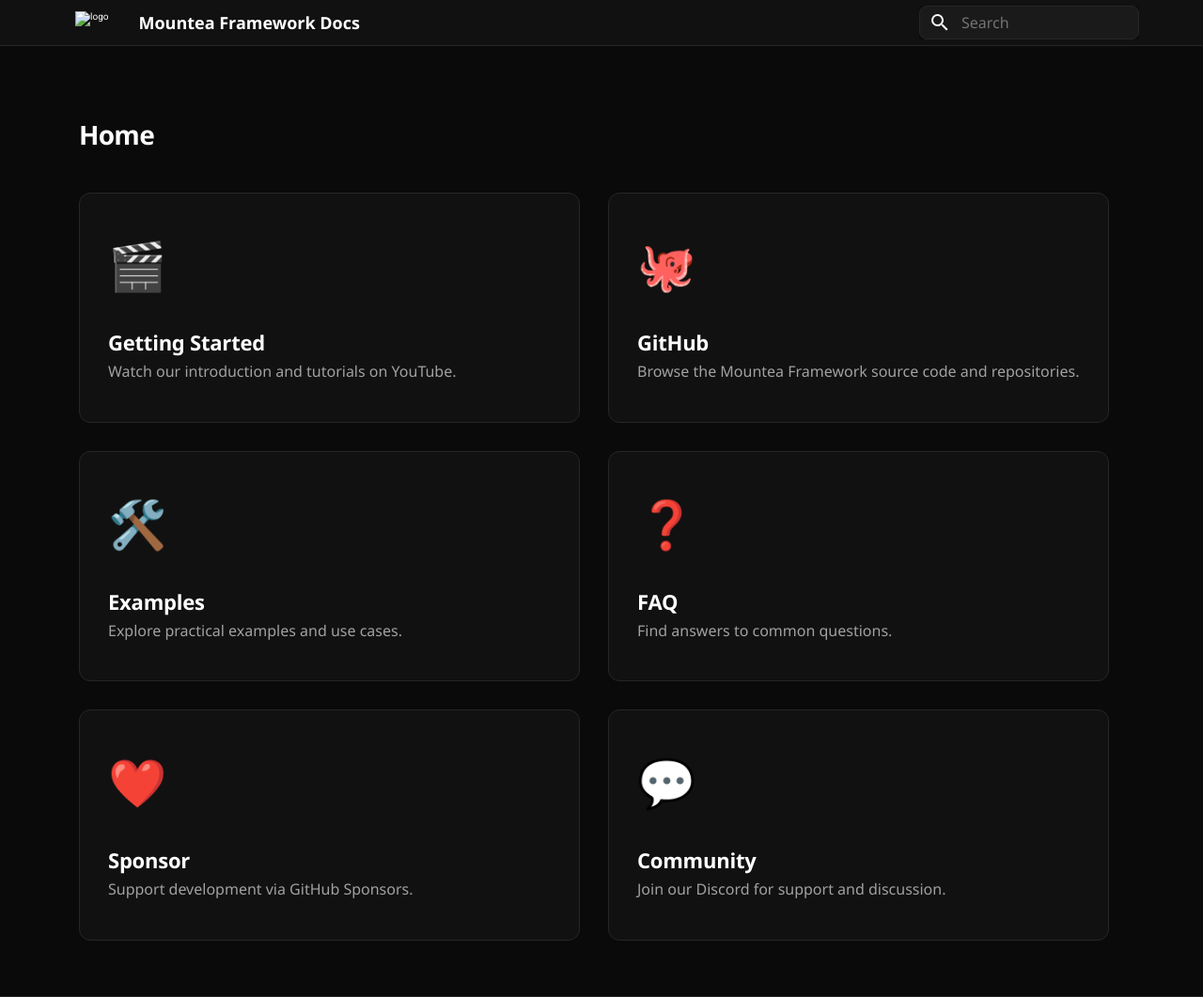
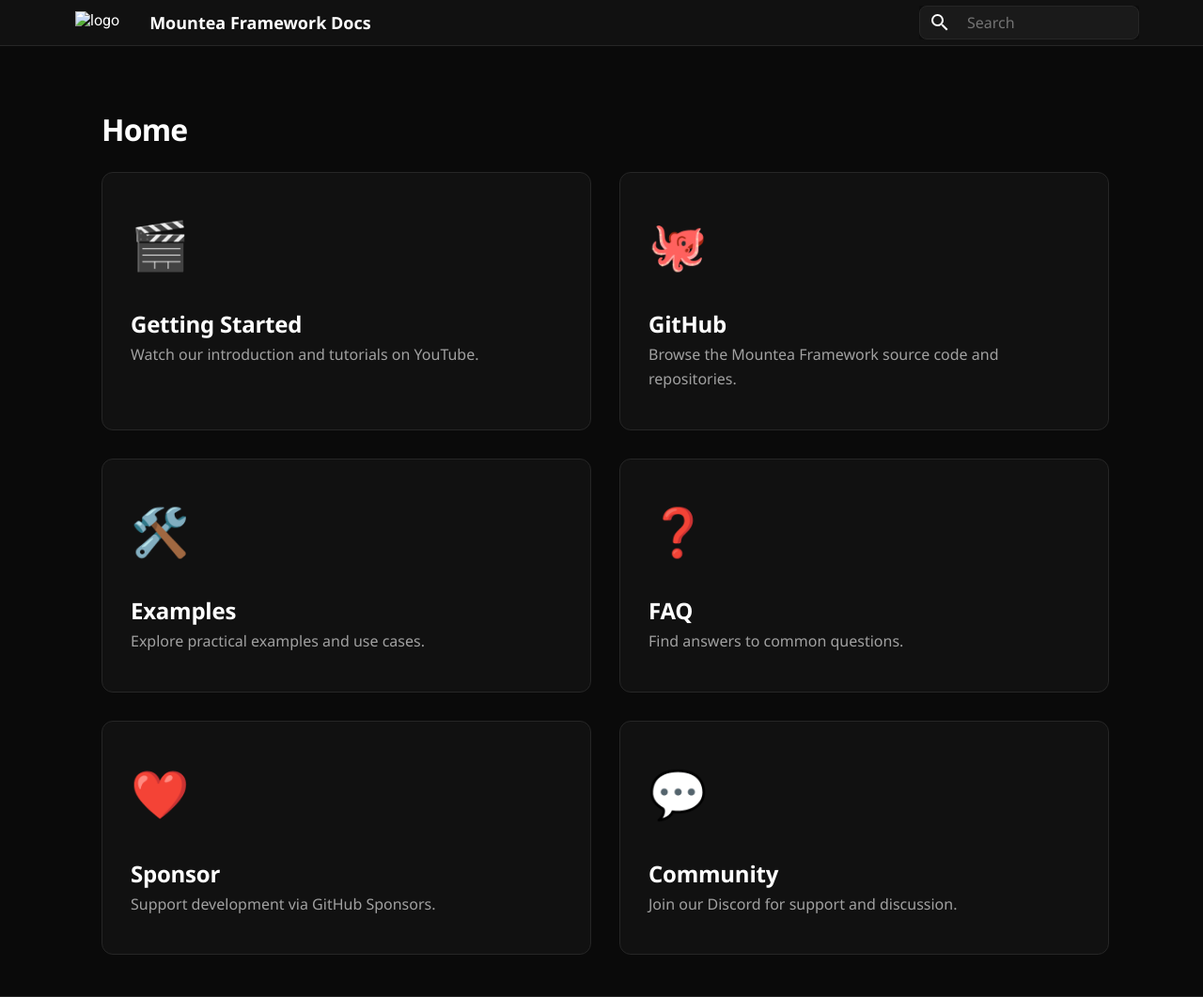
Before and after one commit to Mountea-Framework/MounteaFrameworkWebsite, an MkDocs documentation site: the page built from docs_src/index.md, in a window 1280 px wide and 1061 px high. Shown: the whole window at 94% size. Built offline with MkDocs 1.6.1 and Material for MkDocs 9.7.7, drawn with Linux system fonts in a browser that asks for light colours; old or Windows-style settings are respelled for this version of MkDocs.

Commit message:
Refactor and enhance custom CSS for docs site
Reorganized and expanded CSS variables, improved navigation and card styles, enhanced responsive design, and unified typography and spacing across breakpoints. Added new variables for transitions and gradients, streamlined selectors, and improved code, table, and admonition styling for better readability and maintainability.

```diff
--- a/docs_src/stylesheets/custom.css
+++ b/docs_src/stylesheets/custom.css
@@ -1,4 +1,4 @@
-/* Prose UI exact color matching */
+/* Variables */
 :root {
 	--prose-bg: #0a0a0a;
 	--prose-surface: #111111;
@@ -10,20 +10,25 @@
 	--prose-border: #262626;
 	--prose-code-bg: #171717;
 
-	--font-system: "Segoe UI", -apple-system, BlinkMacSystemFont, Roboto,
-		sans-serif;
-	--font-mono: "JetBrains Mono", "SF Mono", Monaco, "Cascadia Code",
-		"Roboto Mono", Consolas, monospace;
+	--accent-fg-color: #003f58;
+
+	--card-hover-gradient: linear-gradient(15deg, var(--prose-surface) 0 35%, var(--accent-fg-color));
+
+	--font-system: "Segoe UI", -apple-system, BlinkMacSystemFont, Roboto, sans-serif;
+	--font-mono: "JetBrains Mono", "SF Mono", Monaco, "Cascadia Code", "Roboto Mono", Consolas, monospace;
 
 	--box-radius-sm: 0.2rem;
 
 	--base-text-size: 0.8rem;
+	--mobile-text-size: 1rem;
 	--smaller-text-size: 0.7rem;
 
 	--base-element-margin: 0.8rem 0;
+
+	--base-transition: all 0.3s ease;
 }
 
-/* Override all MkDocs Material backgrounds */
+/* Base overrides */
 html,
 body,
 .md-container,
@@ -31,6 +36,20 @@
 .md-content,
 .md-sidebar {
 	background: var(--prose-bg) !important;
+}
+
+.md-top {
+	transition: var(--base-transition) !important;
+}
+
+.md-top:hover {
+	background-color: var(--accent-fg-color) !important;
+	border: 1px solid var(--prose-accent);
+}
+
+p {
+	unicode-bidi: isolate;
+	margin: 0.1rem 0 !important;
 }
 
 /* Header */
@@ -46,7 +65,7 @@
 	font-weight: 600 !important;
 }
 
-/* Navigation */
+/* Primary navigation */
 .md-nav--primary {
 	background: var(--prose-bg) !important;
 	border-right: 1px solid var(--prose-border) !important;
@@ -61,37 +80,34 @@
 	box-shadow: none !important;
 	min-height: 5rem !important;
 	font-size: 1.5rem;
-	text-wrap-mode: wrap;
-	border: none;
+	white-space: normal;
 }
 
 .md-nav__item {
 	margin: 0 !important;
 }
 
-/*.md-tabs__item,*/
 .md-nav__link {
+	display: flex;
+	align-items: center;
 	color: var(--prose-text) !important;
 	font-family: var(--font-system) !important;
 	font-size: 0.875rem !important;
-	padding: 0.35rem 0.35rem !important;
+	padding: 0.35rem !important;
 	border-radius: 0 !important;
-	transition: all 0.15s ease !important;
+	transition: var(--base-transition) !important;
 	box-shadow: none !important;
 	background: var(--prose-bg) !important;
 }
 
-/*.md-tabs__item:hover,*/
-.md-nav__link:hover {
-	background: var(--prose-surface-raised) !important;
-	color: var(--prose-text-high) !important;
-	border-radius: var(--box-radius-sm) !important;
-}
-
-/*.md-tabs__item:active,*/
+.md-nav__link:hover,
 .md-nav__link--active {
 	background: var(--prose-surface-raised) !important;
 	border-radius: var(--box-radius-sm) !important;
+	color: var(--prose-text-high) !important;
+}
+
+.md-nav__link--active {
 	color: var(--prose-accent) !important;
 	font-weight: 500 !important;
 }
@@ -103,13 +119,13 @@
 }
 
 .md-tabs__link {
-	color: var(--prose-text-low);
+	color: var(--prose-text-low) !important;
 	font-family: var(--font-system) !important;
 	font-size: 0.875rem !important;
 	opacity: 1 !important;
 }
 
-.md-tabs__item--active {
+.md-tabs__item--active .md-tabs__link {
 	color: var(--prose-text-high) !important;
 	font-weight: 500 !important;
 }
@@ -121,10 +137,16 @@
 	color: var(--prose-text-high) !important;
 	font-family: var(--font-system) !important;
 	border-radius: 8px !important;
+	padding: 0.5rem !important;
 }
 
 .md-search__input::placeholder {
 	color: var(--prose-text-low) !important;
+	padding-left: 2rem !important;
+}
+
+[data-md-toggle=search]:checked~.md-header .md-search__form {
+	border-radius: 2rem 2rem 0 0 !important;
 }
 
 /* Content area */
@@ -141,60 +163,51 @@
 	font-size: 1rem !important;
 }
 
-.md-typeset h1 {
+.md-typeset h1,
+.md-typeset h2,
+.md-typeset h3,
+.md-typeset h4 {
 	color: var(--prose-text-high) !important;
 	font-family: var(--font-system) !important;
+	display: inline-block;
+	width: 100% !important;
+	margin-top: 0.5rem !important;
+}
+
+.md-typeset h1 {
 	font-weight: 700 !important;
-	font-size: 1.4rem !important;
-	line-height: 1.2 !important;
-	margin: 1rem 0 0.2rem 0 !important;
+	font-size: 1.6rem !important;
+	margin-bottom: 0.2rem !important;
 	letter-spacing: -0.025em !important;
-	width: 100% !important;
-	display: inline-block;
 }
 
 .md-typeset h2 {
-	color: var(--prose-text-high) !important;
-	font-family: var(--font-system) !important;
 	font-weight: 700 !important;
-	font-size: 1.2rem !important;
-	line-height: 1.3 !important;
-	margin: 0.65rem 0 0.2rem 0 !important;
+	font-size: 1.3rem !important;
+	margin-bottom: 0.2rem !important;
 	letter-spacing: -0.025em !important;
-	width: 100% !important;
-	display: inline-block;
 }
 
 .md-typeset h3 {
-	color: var(--prose-text-high) !important;
-	font-family: var(--font-system) !important;
 	font-weight: 600 !important;
-	font-size: 1.1rem !important;
-	margin: 0.45rem 0 0.1rem 0 !important;
-	width: 100% !important;
-	display: inline-block;
+	font-size: 1.2rem !important;
+	margin-bottom: 0.1rem !important;
 }
 
 .md-typeset h4 {
-	color: var(--prose-text-high) !important;
-	font-family: var(--font-system) !important;
 	font-weight: 600 !important;
-	font-size: 1rem !important;
-	margin: 0.3rem 0 0.1rem 0 !important;
-	display: inline-block;
-	width: 100%;
+	font-size: 1.1rem !important;
+	margin-bottom: 0.1rem !important;
 }
 
 .md-typeset p {
-	margin: 0rem !important; /*0 0 0.15rem 0 !important;*/
-	color: var(--prose-text) !important;
+	margin: 0 !important;
 }
 
 .md-typeset a {
 	color: var(--prose-accent) !important;
 	text-decoration: none !important;
-	line-height: 1.3rem;
-	font-size: var(--base-text-size) !important;
+	transition: var(--base-transition);
 }
 
 .md-typeset a:hover {
@@ -204,17 +217,17 @@
 /* Lists */
 .md-typeset ul,
 .md-typeset ol {
-	margin: 0 0 1.25rem 0 !important;
+	margin: 0 0 1rem 0 !important;
 	padding-left: 1.5rem !important;
 }
 
 .md-typeset li {
 	margin: 0.5rem 0 !important;
-	color: var(--prose-text) !important;
 }
 
 /* Code */
-.md-typeset .highlight {
+.md-typeset .highlight,
+.md-typeset pre {
 	margin: var(--base-element-margin) !important;
 }
 
@@ -225,7 +238,6 @@
 	font-size: 0.875rem !important;
 	padding: 0.125rem 0.375rem !important;
 	border-radius: 4px !important;
-	border: none !important;
 }
 
 .md-typeset pre {
@@ -233,7 +245,6 @@
 	border: 1px solid var(--prose-border) !important;
 	border-radius: 8px !important;
 	padding: 1rem !important;
-	margin: 0.25rem 0 !important;
 	overflow-x: auto !important;
 }
 
@@ -248,46 +259,34 @@
 	background: var(--prose-surface) !important;
 	border: 1px solid var(--prose-border) !important;
 	border-radius: 8px !important;
-	overflow: hidden !important;
 	margin: 0.25rem 0 !important;
 	display: inline-table !important;
+	overflow: hidden !important;
+}
+
+.md-typeset table:not([class]) th,
+.md-typeset table:not([class]) td {
+	padding: 0.75rem 1rem !important;
+	border-bottom: 1px solid var(--prose-border) !important;
 }
 
 .md-typeset table:not([class]) th {
 	background: var(--prose-surface-raised) !important;
 	color: var(--prose-text-high) !important;
 	font-weight: 600 !important;
-	border-bottom: 1px solid var(--prose-border) !important;
-	padding: 0.75rem 1rem !important;
-}
-
-.md-typeset table:not([class]) td {
-	border-bottom: 1px solid var(--prose-border) !important;
-	padding: 0.75rem 1rem !important;
-	color: var(--prose-text) !important;
-}
-
-.admonition {
-	padding: 0rem !important;
 }
 
 /* Admonitions */
 .admonition {
+	padding: 0 !important;
 	border-radius: 0.4rem !important;
 	min-height: 6rem !important;
 	margin: 0.8rem 0 !important;
 }
 
-.admonition * {
-	font-size: var(--base-text-size) !important;
-}
-
-.admonition p {
-	padding: 0 0.6rem;
-}
-
 .admonition p:not(.admonition-title) {
 	margin: 1rem 0 !important;
+	padding: 0 0.6rem;
 }
 
 .admonition ul,
@@ -296,7 +295,7 @@
 }
 
 .admonition li {
-	margin: 0rem !important;
+	margin: 0 !important;
 }
 
 .md-typeset .admonition-title:before,
@@ -308,34 +307,29 @@
 	width: 49% !important;
 }
 
-.md-typeset img {
+/* Images */
+.md-typeset img,
+.image-preview {
 	margin: var(--base-element-margin) !important;
 }
 
 article img {
 	border-radius: 0.2rem;
-	transition: all 0.35s ease !important;
+	transition: var(--base-transition) !important;
 	border: 0.5px solid transparent;
 }
 
 article img:hover {
 	transform: translateY(-0.1rem);
-	border: 0.5px solid var(--prose-border);
+	border-color: var(--prose-border);
 }
-
-/*
-.md-typeset p strong:not(.admonition p strong) {
-  display: inline-block;
-  width: 100%;
-}
-*/
 
 /* Cards */
 .card-grid {
 	display: grid;
 	grid-template-columns: repeat(auto-fit, minmax(18rem, 1fr));
 	gap: 1.5rem;
-	margin: 2rem 0;
+	margin: 1rem 0;
 }
 
 .card {
@@ -344,18 +338,20 @@
 	border: 1px solid var(--prose-border);
 	border-radius: 12px;
 	padding: 2rem 1.5rem;
-	transition: all 0.2s ease;
+	transition: var(--base-transition);
 	cursor: pointer;
 }
 
 .card:hover {
 	transform: translateY(-2px);
+	background: var(--card-hover-gradient) !important;
 	border-color: var(--prose-accent);
 	box-shadow: 0 8px 25px rgba(6, 182, 212, 0.15);
 }
 
 .card.next-steps {
 	overflow: hidden;
+	padding: 1rem !important;
 }
 
 .card.next-steps::before {
@@ -364,7 +360,6 @@
 	inset: 0;
 	opacity: 0.25;
 	pointer-events: none;
-	transition: all 0.2s ease;
 }
 
 .card.next-steps:hover::before {
@@ -373,8 +368,7 @@
 
 .card.setupDialogueManager::before,
 .card.configuration::before {
-	background: url(../../assets/Documentation/Configuration.webp) no-repeat right
-		center / contain;
+	background: url(../../assets/Documentation/Configuration.webp) no-repeat right center / contain;
 }
 
 .card-icon {
@@ -386,25 +380,21 @@
 .card-title {
 	font-size: 1.125rem;
 	font-weight: 600;
-	margin: 0 0 0.75rem 0;
+	margin-bottom: 0.75rem;
 	color: var(--prose-text-high);
 	font-family: var(--font-system);
 }
 
 .card-description {
 	font-size: 0.875rem;
+	line-height: 1.6;
 	color: var(--prose-text);
-	line-height: 1.6;
-	margin: 0;
 	font-family: var(--font-system);
 }
 
 .card-link {
 	position: absolute;
-	top: 0;
-	left: 0;
-	width: 100%;
-	height: 100%;
+	inset: 0;
 	text-decoration: none;
 }
 
@@ -422,7 +412,7 @@
 	max-width: 90% !important;
 }
 
-/* style our little toggle button */
+/* Toggle */
 .nav-toggle {
 	all: unset;
 	display: inline-block;
@@ -430,20 +420,14 @@
 	cursor: pointer;
 	font-size: 0.8em;
 	line-height: 1;
-	color: var(--md-default-fg);
 }
 
-.md-typeset__scrollwrap {
+/* Scroll & Tables */
+.md-typeset__scrollwrap,
+.md-typeset__table {
 	margin: 0.25rem 0 !important;
-}
-
-.md-typeset__table {
+	padding: 0 !important;
 	width: 100%;
-	padding: 0em !important;
-}
-
-.image-preview {
-	padding: 0.5rem 0 !important;
 }
 
 .highlight code span {
@@ -454,22 +438,43 @@
 /* Responsive */
 @media screen and (max-width: 90em) {
 	[dir="ltr"] .md-sidebar--primary {
-		left: -21.5rem;
+		left: -25rem;
 	}
 
-	[data-md-toggle="drawer"]:checked ~ .md-container .md-sidebar--primary {
-		transform: translateX(21.5rem);
+	[data-md-toggle="drawer"]:checked~.md-container .md-sidebar--primary {
+		transform: translateX(25rem);
 	}
 
 	.md-nav__list {
-		margin-left: 0rem !important;
+		margin-left: 0 !important;
 	}
 }
 
-/* Unify Mobile & Tablets */
 @media (max-width: 1100px) {
 	* {
 		font-size: 1rem !important;
+	}
+
+	p,
+	ol,
+	ul,
+	li,
+	code,
+	td,
+	tr,
+	strong,
+	a {
+		font-size: var(--mobile-text-size) !important;
+	}
+
+	.md-grid {
+		max-width: 100% !important;
+		margin-left: 0.2rem !important;
+		margin-right: 0.2rem !important;
+	}
+
+	.md-main__inner {
+		margin-top: 0rem !important;
 	}
 
 	.card-grid {
@@ -482,29 +487,27 @@
 	}
 
 	.md-content__inner {
-		padding: 0rem !important;
+		padding: 0 !important;
 	}
 
 	.md-nav__list {
-		margin-left: 0rem !important;
+		margin-left: 0 !important;
 	}
 
-	.md-nav--primary .md-nav__title ~ .md-nav__list {
+	.md-nav--primary .md-nav__title~.md-nav__list {
 		background-color: var(--prose-bg);
 	}
 
-	.md-content__inner > .highlight {
-		margin: 0em !important;
+	.md-content__inner>.highlight {
+		margin: 0 !important;
 	}
 
 	.md-typeset p {
 		line-height: 1.3rem;
-		font-size: var(--base-text-size) !important;
 	}
 
 	.md-typeset li {
-		margin-bottom: 0.1rem !important;
-		margin-top: 0.1rem !important;
+		margin: 0.1rem 0 !important;
 	}
 
 	.md-nav--primary .md-nav__link .md-nav__icon {
@@ -512,51 +515,19 @@
 		height: 1rem !important;
 	}
 
-	.md-nav--primary .md-nav__link[for="__toc"] .md-icon:after {
-		-webkit-mask-image: var(--md-annotation-bg-icon) !important;
-		mask-image: var(--md-annotation-bg-icon) !important;
-		width: 16px !important;
-		height: 16px !important;
-	}
-
 	.md-nav--integrated .md-nav__link {
 		align-items: center;
 	}
 
-	.md-sidebar.md-sidebar--primary {
+	.md-sidebar--primary {
 		width: 25rem;
 		box-shadow: none;
-	}
-
-	[dir="ltr"] .md-sidebar--primary {
-		left: -25rem;
-	}
-
-	[data-md-toggle="drawer"]:checked ~ .md-container .md-sidebar--primary {
-		transform: translateX(25rem);
-		box-shadow: 6px 0 16px 4px #81818126;
-	}
-
-	.md-grid {
-		max-width: 100% !important;
-		width: 100% !important;
-		margin: 0rem !important;
 	}
 }
 
 @media (max-width: 750px) {
-	.md-sidebar.md-sidebar--primary {
+	.md-sidebar--primary {
 		width: 20rem !important;
-		box-shadow: none;
-	}
-
-	[dir="ltr"] .md-sidebar--primary {
-		left: -20rem !important;
-	}
-
-	[data-md-toggle="drawer"]:checked ~ .md-container .md-sidebar--primary {
-		transform: translateX(20rem) !important;
-		box-shadow: 6px 0 16px 4px #81818126;
 	}
 
 	.admonition.inline {
@@ -568,15 +539,7 @@
 	}
 }
 
-@media screen and (max-width: 90em) {
-	[data-md-toggle="drawer"]:checked ~ .md-container .md-sidebar--primary {
-		transform: translateX(25rem);
-	}
-}
-
-/* Larger displays */
 @media (min-width: 1100px) {
-	/* Hide sidebar on index page */
 	[data-md-component="sidebar"]:has(a[href="."]) {
 		display: none;
 	}
@@ -585,18 +548,19 @@
 		margin-left: 0;
 	}
 
-	/* Alternative approach */
-	body[data-md-color-scheme="slate"]
-		.md-nav--primary:has(.md-nav__item--active a[href="."]) {
+	body[data-md-color-scheme="slate"] .md-nav--primary:has(.md-nav__item--active a[href="."]) {
 		display: none;
 	}
 
-	.md-content p,
-	.md-content li,
-	.md-content code,
+	p,
+	li,
+	ol,
+	ul,
+	code,
 	td,
 	tr,
-	.md-typeset strong {
+	strong,
+	a {
 		font-size: var(--base-text-size) !important;
 	}
 
@@ -609,7 +573,7 @@
 	}
 
 	.md-nav__container {
-		margin-left: 0rem !important;
+		margin-left: 0 !important;
 	}
 
 	.md-nav__list {
@@ -617,14 +581,7 @@
 	}
 
 	[dir="ltr"] .md-sidebar__inner {
-		padding-right: 0rem !important;
-	}
-
-	[dir="ltr"]
-		.md-sidebar--primary:not([hidden])
-		~ .md-content
-		> .md-content__inner {
-		margin-left: 0rem !important;
+		padding-right: 0 !important;
 	}
 
 	.md-content__inner {
```
